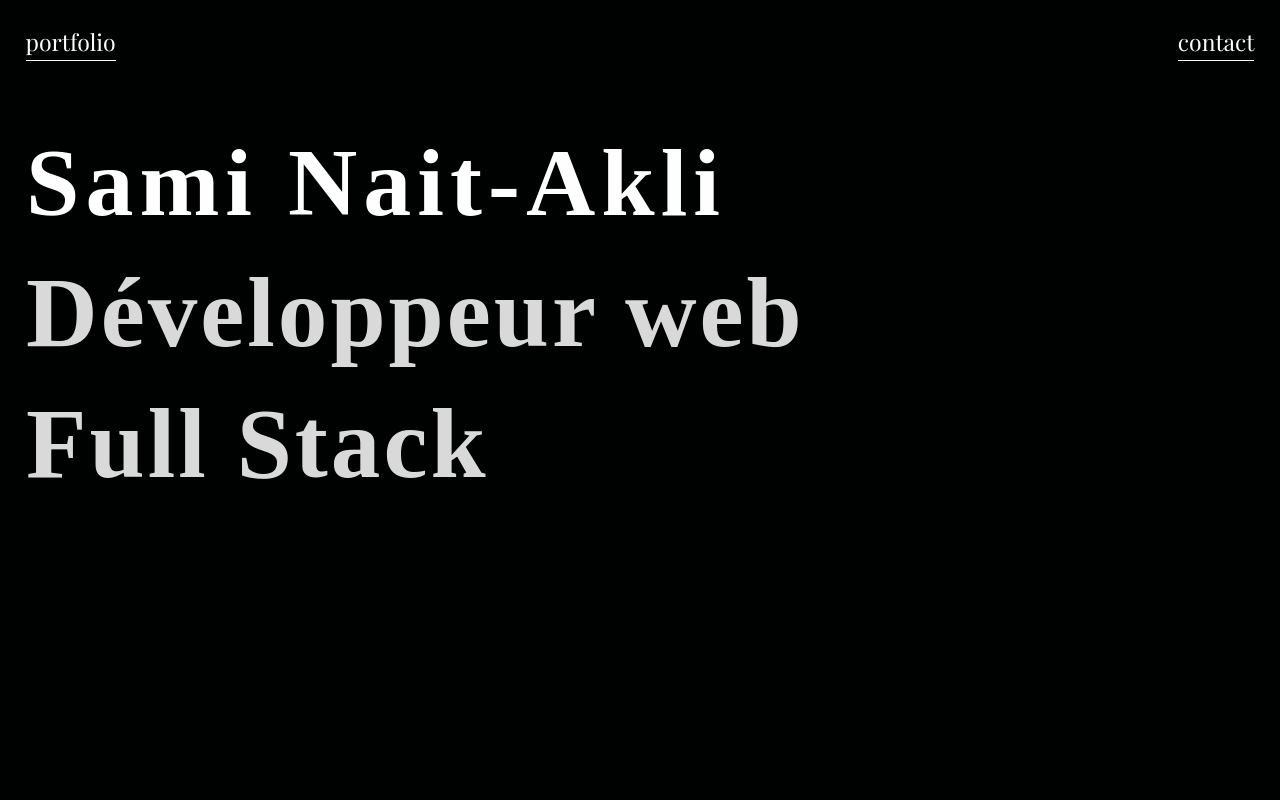
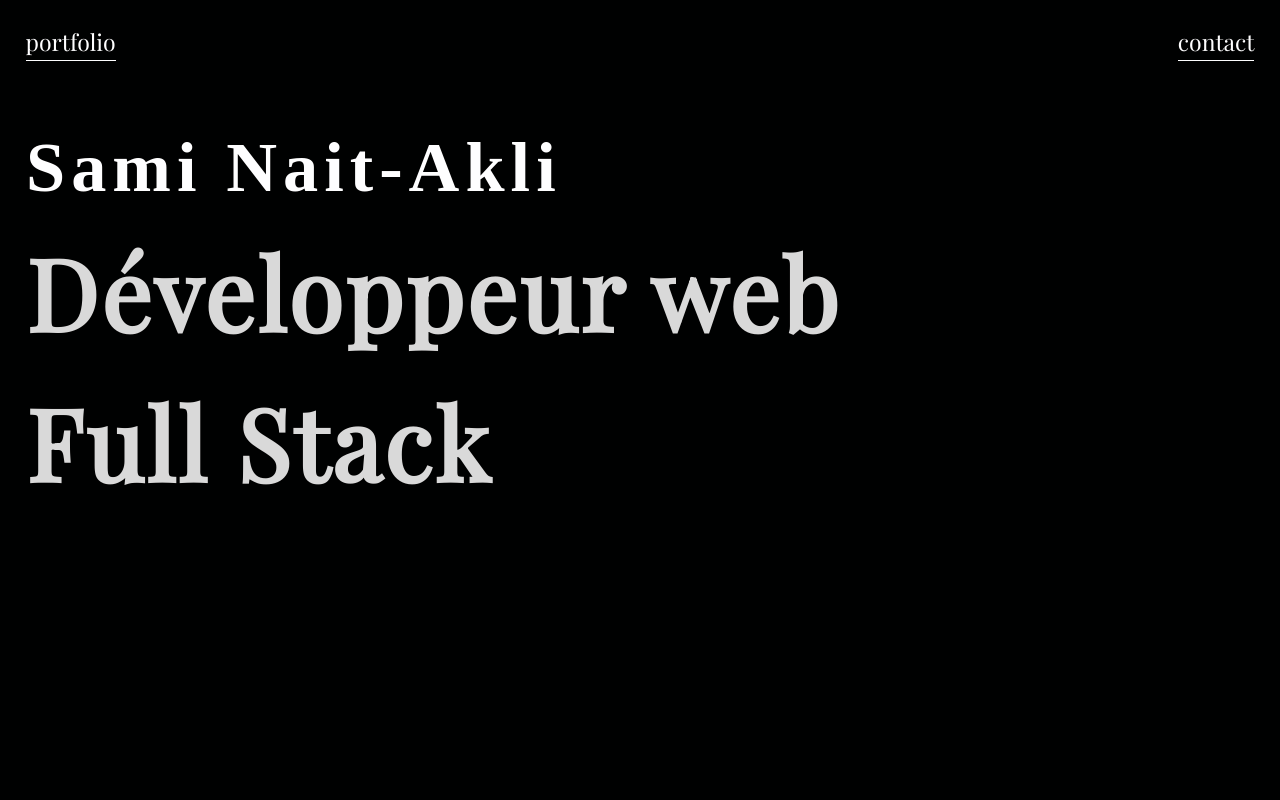
Before and after one commit to Sami433/PFJSCRIPT, a plain HTML site: page index.html in a window 1280 px wide. Shown: the top 800 px of the page. Drawn offline with Linux system fonts and the light colour scheme; a web font is replaced by a local one.

Commit message:
Update style.css

```diff
--- a/assets/styles/style.css
+++ b/assets/styles/style.css
@@ -44,7 +44,6 @@ h2 {
   font-size: calc(3rem + 5vw);
   text-align: center;
   color: rgb(217, 217, 217);
-  font-family:BlinkGaston_PERSONAL_USE_ONLY;
   letter-spacing: 3px;
 }
 .title {
@@ -128,7 +127,7 @@ header {
   transition-delay: 0.3s;
 }
 h1 {
-  font-size: calc(2rem + 5vw);
+  font-size: calc(2rem + 3vw);
   margin-top: 70px;
   font-family:Ed Wood Movies;
   letter-spacing: 6px;
```
